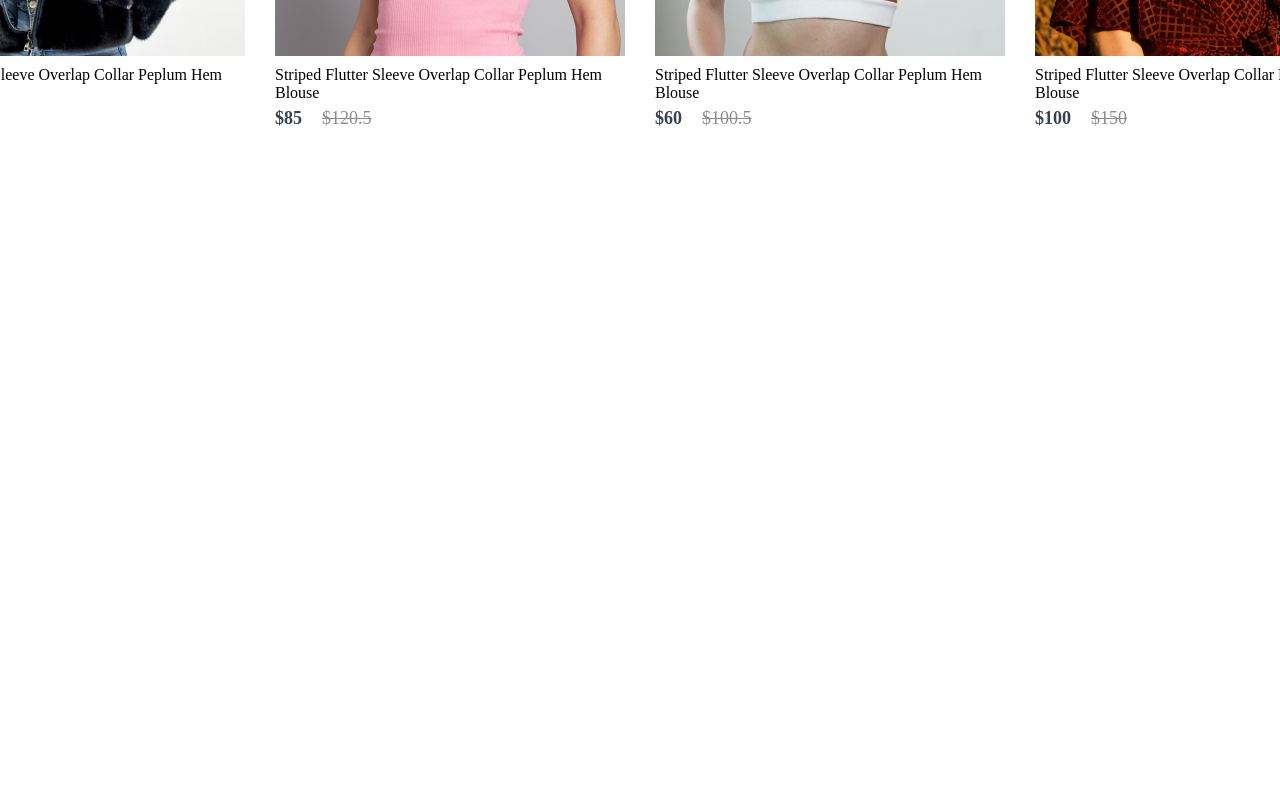
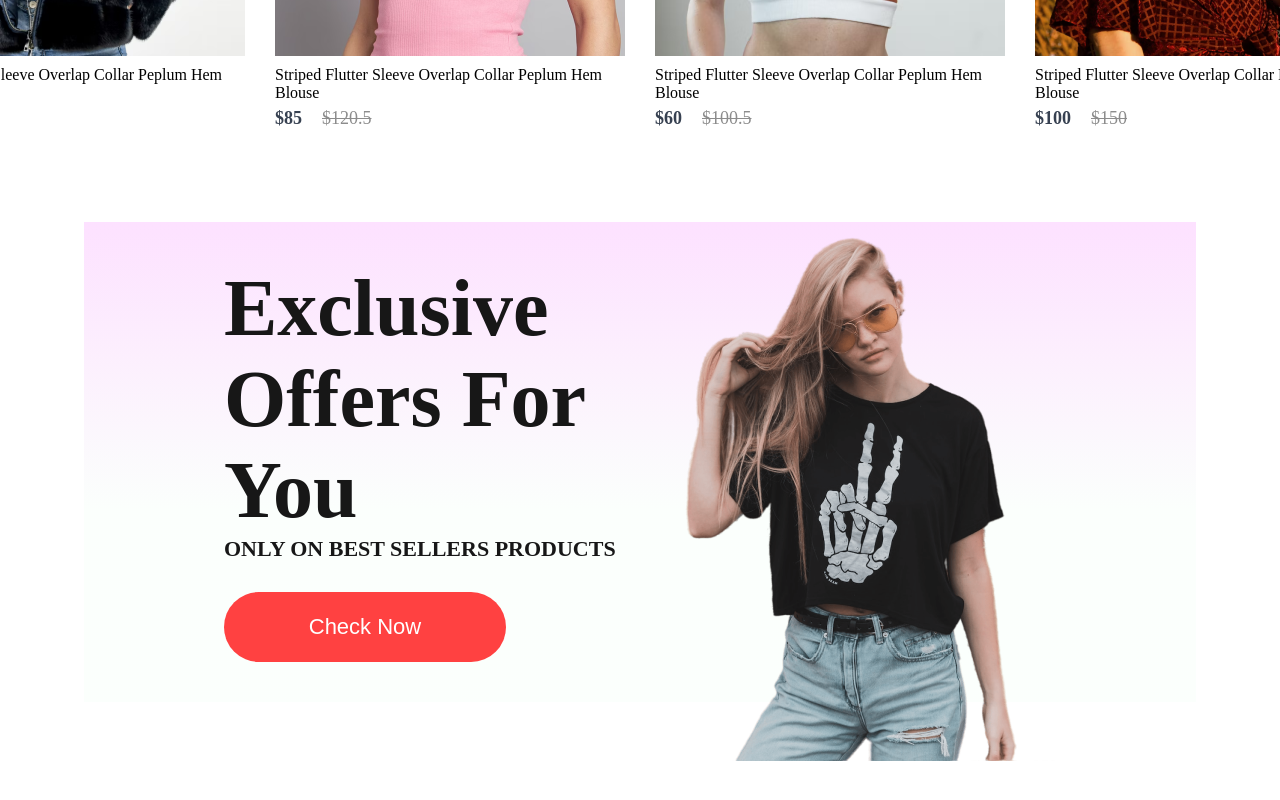
Before and after one commit to vinoth1211/shopper, a React (Create React App) app in the folder frontend/: page / in a window 1280 px wide. Shown: the part 1395-2195 px from the top of the page. Before the commit the page ends 1617 px from the top, so only its background shows below. Built offline with nearby package versions, Linux system fonts and the light colour scheme; the HTML template or start-up script is replaced by a standard one.

Commit message:
Added Offers section

```diff
--- /dev/null
+++ b/frontend/src/Components/Offers/Offers.css
@@ -0,0 +1,44 @@
+.offers {
+  width: 65%;
+  height: 60vh;
+  display: flex;
+  margin: auto;
+  padding: 0px 140px;
+  margin-bottom: 150px;
+  background: linear-gradient(180deg, #fde1ff, #e1ffea22 60%);
+}
+.offers-left {
+  flex: 1;
+  display: flex;
+  flex-direction: column;
+  justify-content: center;
+}
+.offers-left h1 {
+  color: #171717;
+  font-size: 80px;
+  font-weight: 600;
+}
+.offers-left p {
+  color: #171717;
+  font-size: 22px;
+  font-weight: 600;
+}
+.offers-left button {
+  width: 282px;
+  height: 70px;
+  border-radius: 35px;
+  background: #ff4141;
+  border: none;
+  color: white;
+  font-size: 22px;
+  font-weight: 500;
+  margin-top: 30px;
+  cursor: pointer;
+}
+.offers-right {
+  flex: 1;
+  display: flex;
+  align-items: center;
+  justify-content: flex-end;
+  padding-top: 50px;
+}
--- /dev/null
+++ b/frontend/src/Components/Offers/Offers.jsx
@@ -0,0 +1,21 @@
+import React from "react";
+import "./Offers.css";
+import exclusive_image from "../Assets/exclusive_image.png";
+
+const Offers = () => {
+  return (
+    <div className="offers">
+      <div className="offers-left">
+        <h1>Exclusive</h1>
+        <h1>Offers For You</h1>
+        <p>ONLY ON BEST SELLERS PRODUCTS</p>
+        <button>Check Now</button>
+      </div>
+      <div className="offers-right">
+        <img src={exclusive_image} alt="" />
+      </div>
+    </div>
+  );
+};
+
+export default Offers;
--- a/frontend/src/Pages/Shop.jsx
+++ b/frontend/src/Pages/Shop.jsx
@@ -1,12 +1,14 @@
 import React from "react";
 import Hero from "../Components/Hero/Hero";
 import Popular from "../Components/Popular/Popular";
+import Offers from "../Components/Offers/Offers";
 
 const Shop = () => {
   return (
     <div>
       <Hero />
       <Popular />
+      <Offers />
     </div>
   );
 };
```
